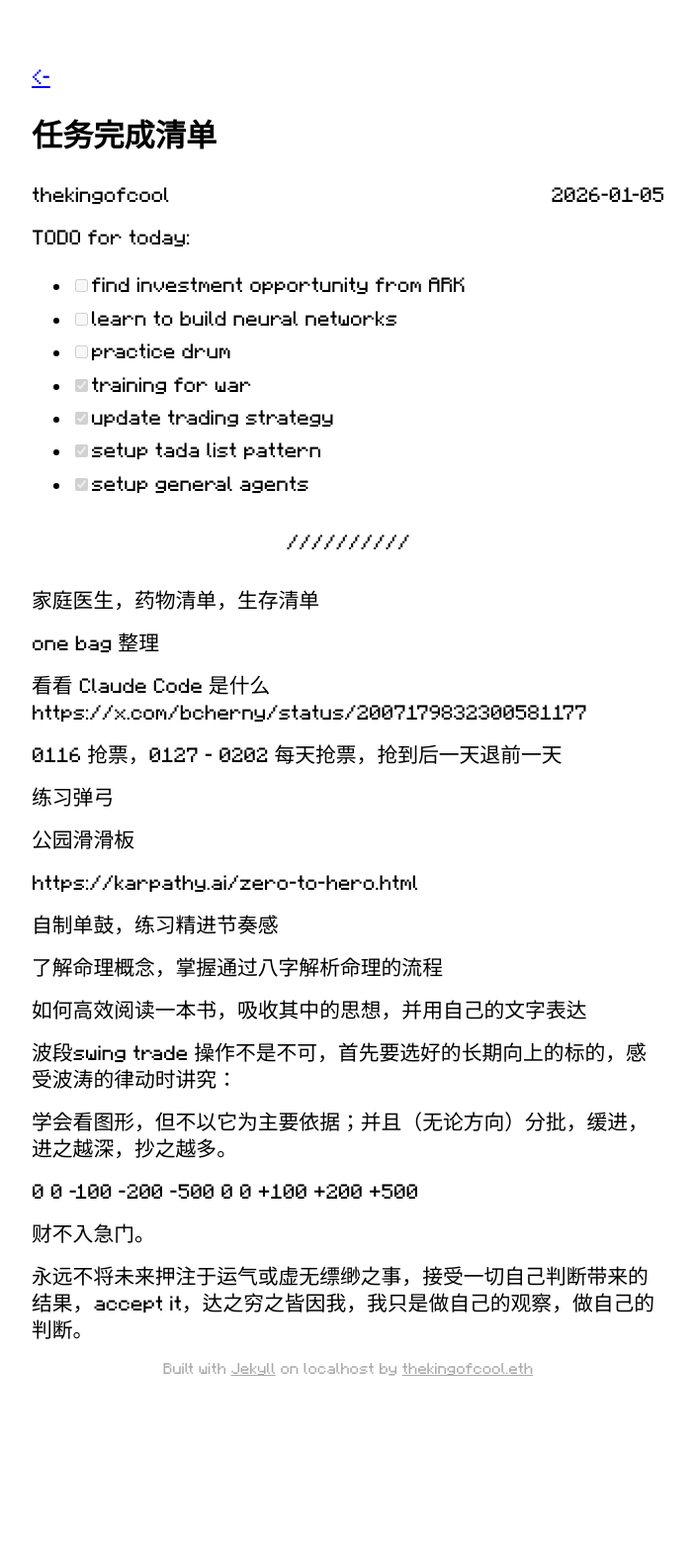
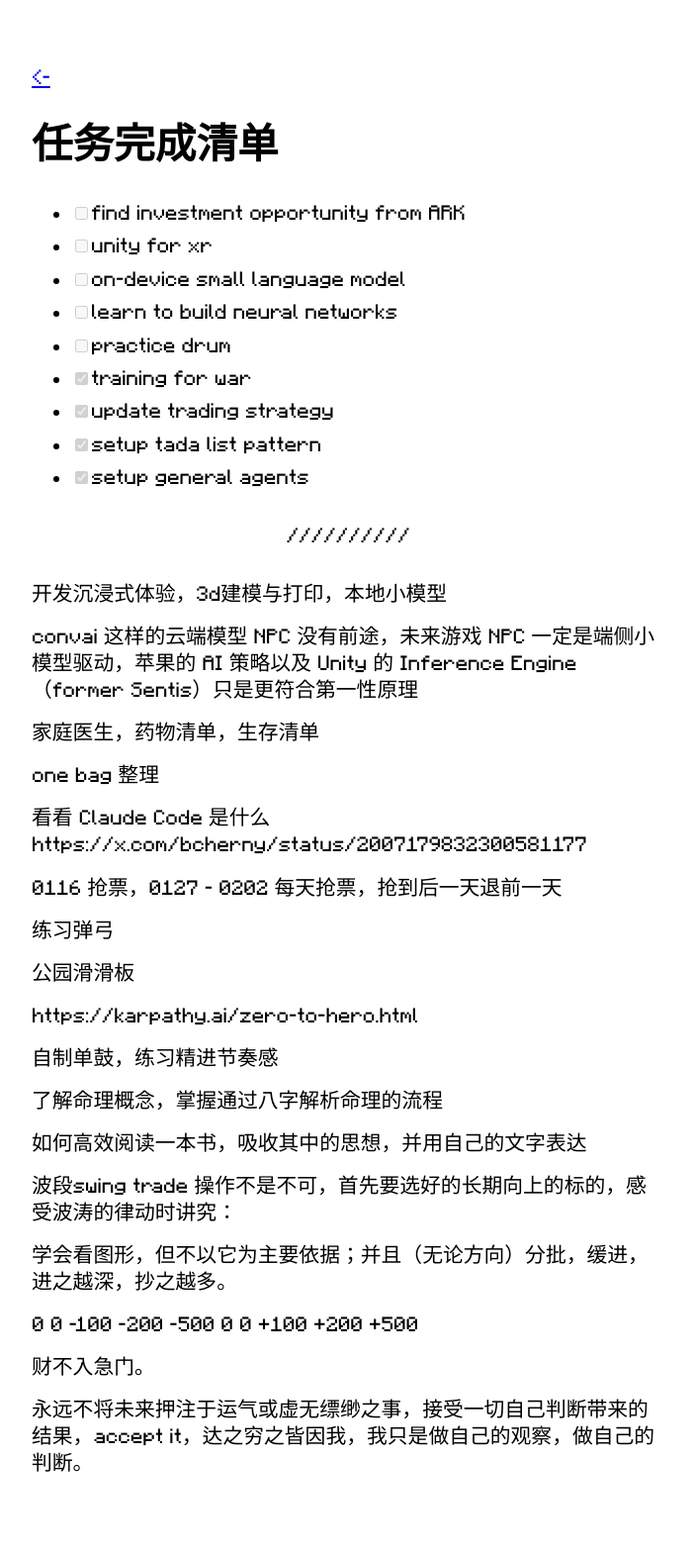
Before and after one commit to thekingofcool/daily, a Jekyll site: the page built from pages/tada.md, in a window 1280 px wide. Shown: the whole page at 99% size, without its empty margins (288-990 px from the left). Built offline with Jekyll 4.4.1, drawn with Linux system fonts in a browser that asks for light colours; some web fonts are replaced; comment, search, counter and statistics services are not loaded; before the commit the page ends 1458 px from its top, so only the background shows below that.

Commit message:
daily update: 2026-01-12 09:22:20

```diff
--- a/_posts/2026-01-05-tada.md
+++ b/pages/tada.md
@@ -1,15 +1,13 @@
 ---
-layout: post
+layout: page
 title: 任务完成清单
-date: 2026-01-05
-author: thekingofcool
-description: ""
-categories: tada
+permalink: /tada/
+description: "todo for today"
 ---
 
-TODO for today:
-
 - [ ] find investment opportunity from ARK
+- [ ] unity for xr
+- [ ] on-device small language model
 - [ ] learn to build neural networks
 - [ ] practice drum
 - [x] training for war
@@ -18,6 +16,9 @@ TODO for today:
 - [x] setup general agents
 
 ---
+开发沉浸式体验，3d建模与打印，本地小模型
+
+convai 这样的云端模型 NPC 没有前途，未来游戏 NPC 一定是端侧小模型驱动，苹果的 AI 策略以及 Unity 的 Inference Engine（former Sentis）只是更符合第一性原理
 
 家庭医生，药物清单，生存清单
 
```
Also changed, not shown: _data/menu.yml (+3 -11 lines), 4 other files.
